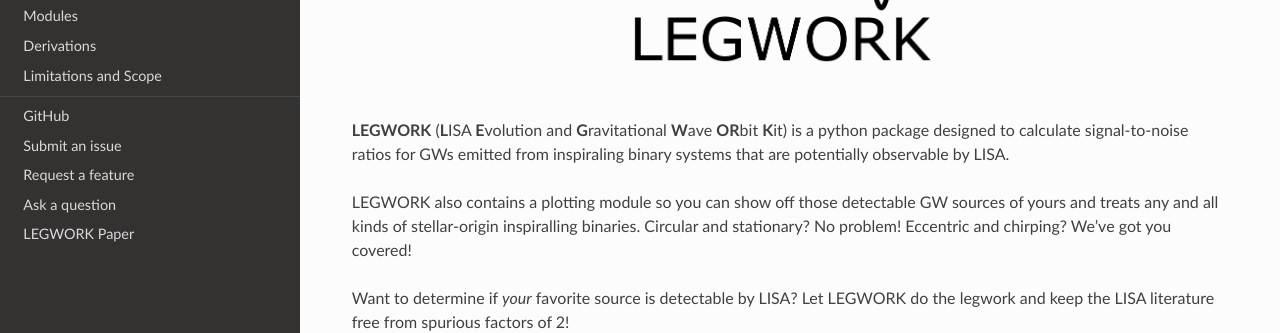
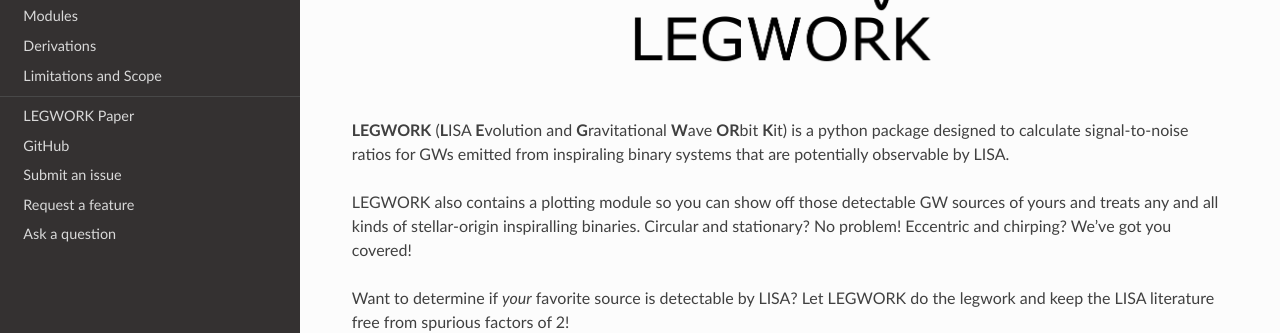
Before and after one commit to TeamLEGWORK/LEGWORK, a Sphinx documentation site: the page built from docs/index.rst, in a window 1280 px wide. Shown: the part 295-628 px from the top of the page. Built offline with Sphinx 7.4.7 and the Read the Docs theme 2.0.0, drawn with Linux system fonts in a browser that asks for light colours; pages that are not in the unit, such as notebooks, are missing from menus.

```diff
--- a/docs/index.rst
+++ b/docs/index.rst
@@ -38,8 +38,8 @@ Want to determine if *your* favorite source is detectable by LISA? Let LEGWORK d
     :maxdepth: 1
     :hidden:
 
+    LEGWORK Paper <https://raw.githubusercontent.com/TeamLEGWORK/LEGWORK-paper/main-pdf/ms.pdf>
     GitHub <https://github.com/TeamLEGWORK/LEGWORK>
     Submit an issue <https://github.com/TeamLEGWORK/LEGWORK/issues/new/choose>
     Request a feature <https://github.com/TeamLEGWORK/LEGWORK/issues/new?assignees=&enhancement=question&template=feature_request.md&title=>
     Ask a question <https://github.com/TeamLEGWORK/LEGWORK/issues/new?assignees=&labels=question&template=question.md&title=>
-    LEGWORK Paper <https://raw.githubusercontent.com/TeamLEGWORK/LEGWORK-paper/main-pdf/ms.pdf>
```
